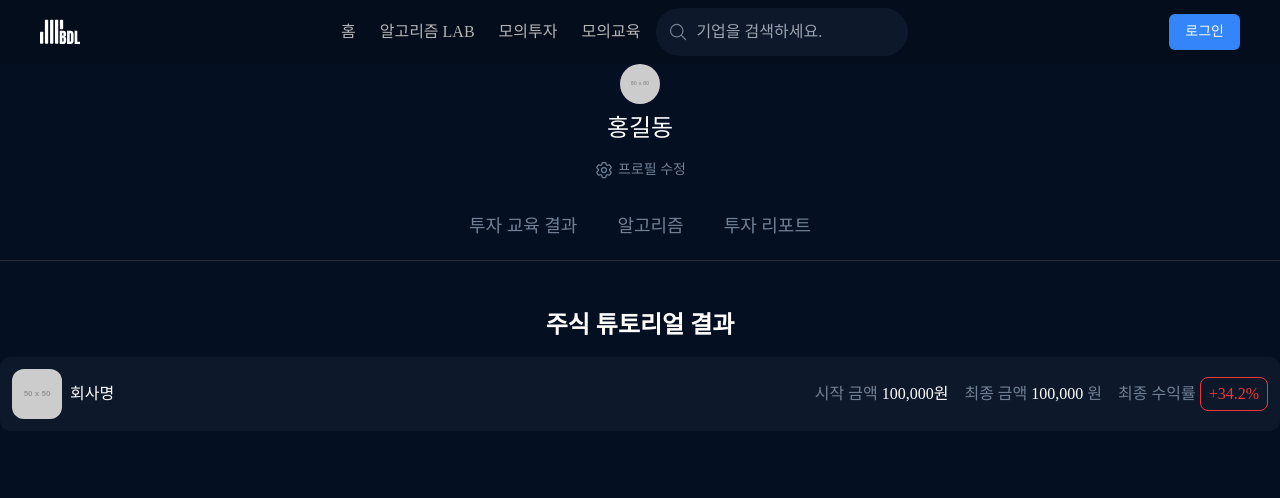
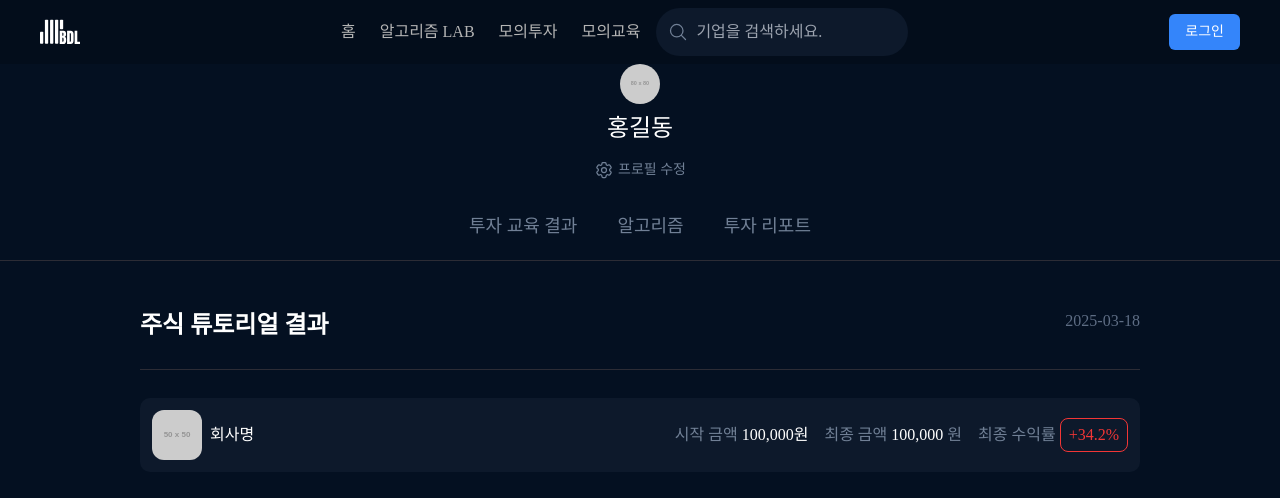
Before and after one commit to dnwnsrb11/BDL-frontend, a React (Vite) app: page /member/stock-tutorial-result in a window 1280 px wide. Shown: the top 498 px of the page. Built offline with nearby package versions, Linux system fonts and the light colour scheme; a web font is replaced by a local one.

Commit message:
feat: 주식 튜토리얼 결과 페이지 퍼블리싱

```diff
--- a/src/routes/pages/StockTutorialResultPage.tsx
+++ b/src/routes/pages/StockTutorialResultPage.tsx
@@ -2,8 +2,12 @@ import { StockTutorialResultItem } from '@/components/member-info/stock-tutorial
 
 export const StockTutorialResultPage = () => {
   return (
-    <div className="flex flex-col items-center gap-4">
-      <h1 className="text-2xl font-bold">주식 튜토리얼 결과</h1>
+    <div className="mx-auto flex w-full max-w-[1000px] flex-col items-center gap-4">
+      <div className="flex w-full flex-row justify-between">
+        <h1 className="text-2xl font-bold">주식 튜토리얼 결과</h1>
+        <p className="text-text-inactive-2-color">{new Date().toISOString().split('T')[0]}</p>
+      </div>
+      <hr className="my-3 w-full border-t border-btn-primary-inactive-color" />
       <StockTutorialResultItem />
     </div>
   );
```
